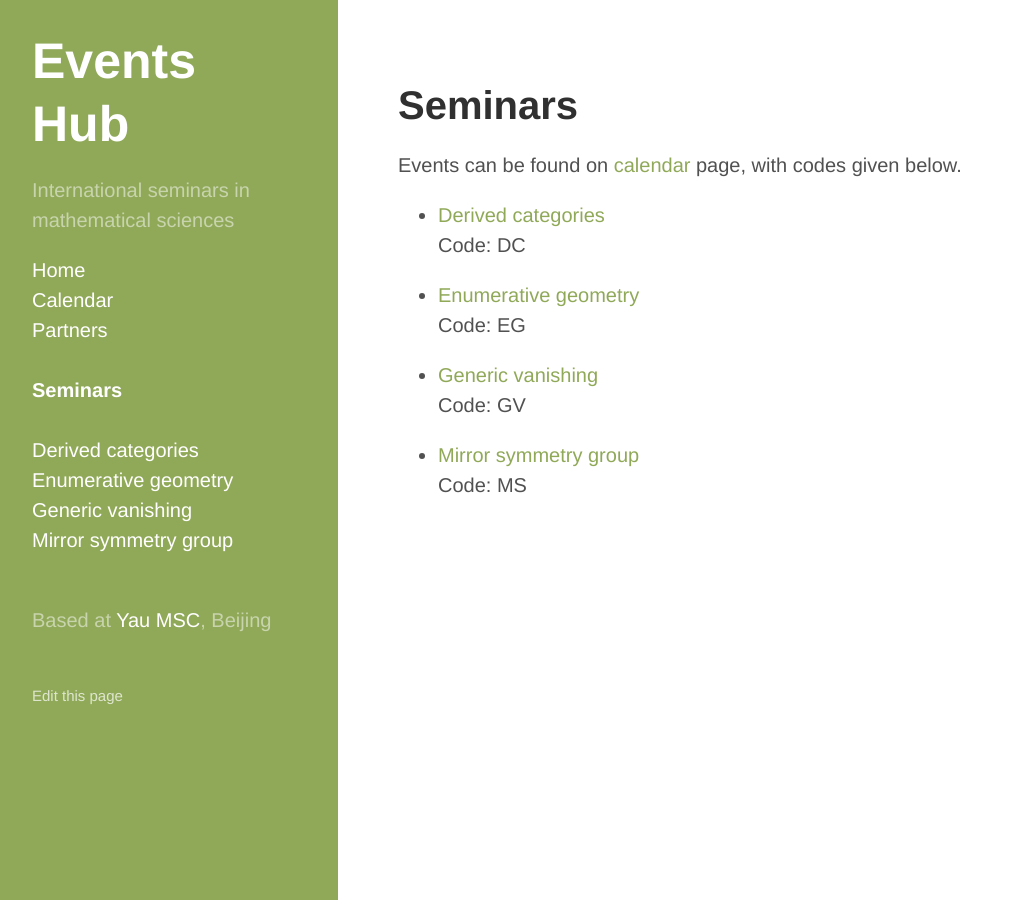
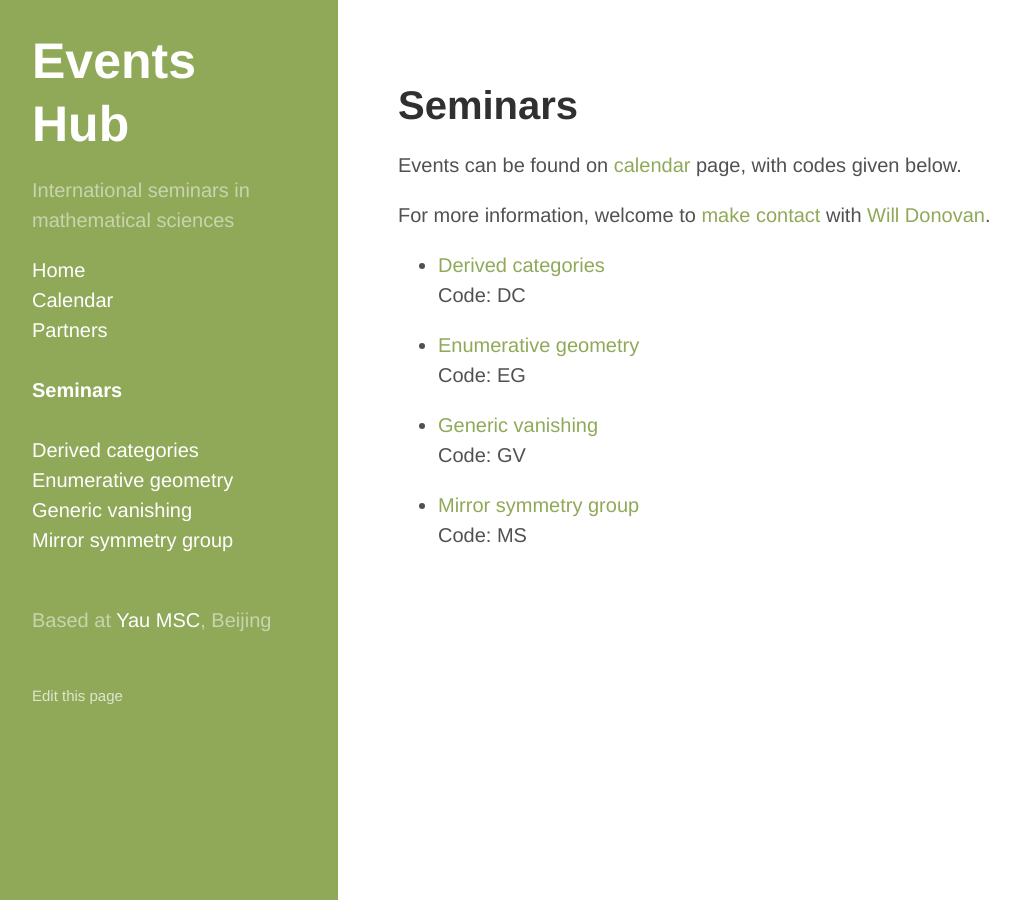
Before and after one commit to yau-msc-events/yau-msc-events.github.io, a Jekyll site: the page built from seminars.md, in a window 1280 px wide. Shown: the whole page, without its empty margins (2-1022 px from the left). Built offline with Jekyll 4.4.1, drawn with Linux system fonts in a browser that asks for light colours.

Commit message:
Update seminars.md

```diff
--- a/seminars.md
+++ b/seminars.md
@@ -6,3 +6,7 @@ title: Seminars
 Events can be found on [calendar](./calendar.md) page, with codes given below.
 
 <p></p>
+
+For more information, welcome to [make contact](mailto:{{ site.contactaddr }}) with [{{ site.contact }}]({{ site.contacturl }}).
+
+<p></p>
```
